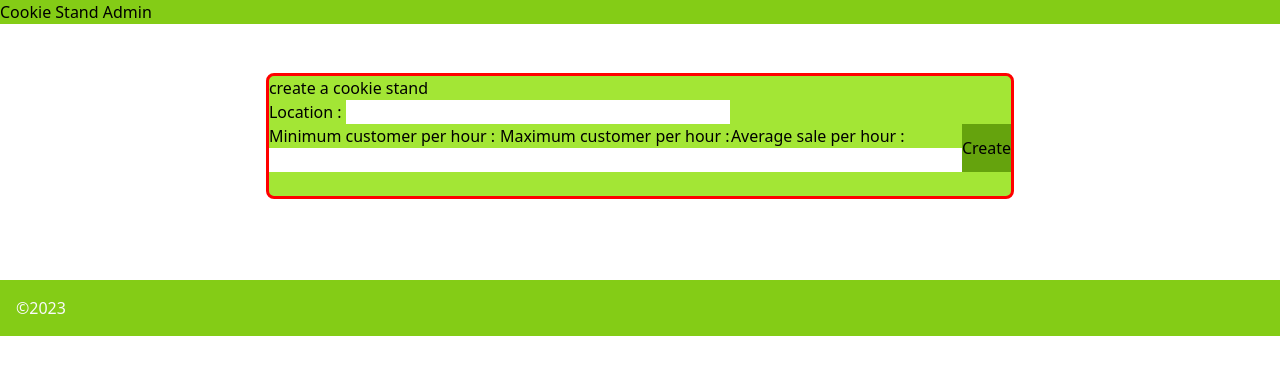
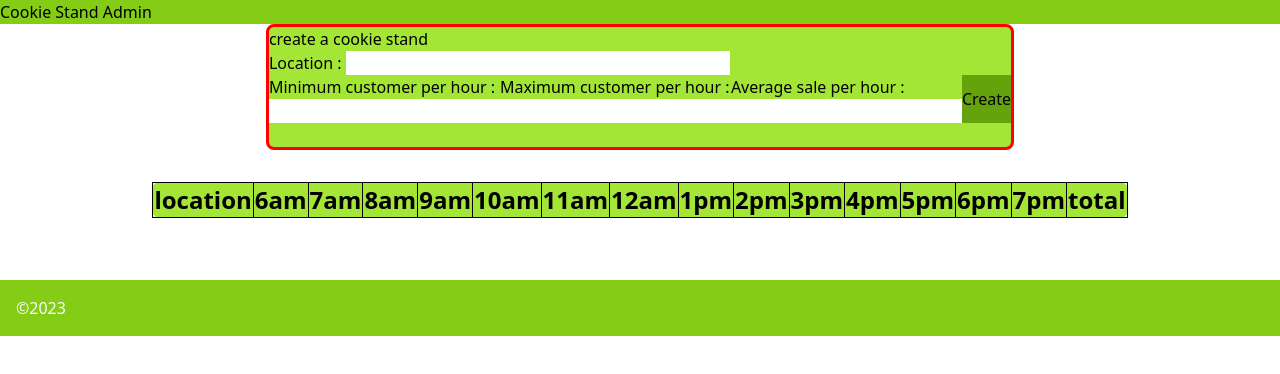
Before and after one commit to AbdelrahmanElatrash/cookie-stand-admin, a Next.js app: page / in a window 1280 px wide. Shown: the top 374 px of the page. Built offline with nearby package versions, Linux system fonts and the light colour scheme.

Commit message:
handel form data and render it to table

```diff
--- /dev/null
+++ b/pages/component/CookieTable.js
@@ -0,0 +1,55 @@
+
+const CookieTable= ({cookieData})=>{
+    return (
+        <>
+         <table className="w-1/2 mx-auto my-8 text-2xl text-center bg-lime-400 rounded-lg">
+                <thead>
+                    <tr>
+                        <th className="border border-black">location</th>
+                        <th className="border border-black">6am</th>
+                        <th className="border border-black">7am</th>
+                        <th className="border border-black">8am</th>
+                        <th className="border border-black">9am</th>
+                        <th className="border border-black">10am</th>
+                        <th className="border border-black">11am</th>
+                        <th className="border border-black">12am</th>
+                        <th className="border border-black">1pm</th>
+                        <th className="border border-black">2pm</th>
+                        <th className="border border-black">3pm</th>
+                        <th className="border border-black">4pm</th>
+                        <th className="border border-black">5pm</th>
+                        <th className="border border-black">6pm</th>
+                        <th className="border border-black">7pm</th>
+                        <th className="border border-black">total</th>
+                    </tr>
+                </thead>
+                <tbody>
+                    {cookieData.map(item => (
+                        <tr key={item.id} >
+                            <td className="border border-black">{item.location}</td>
+                            <td className="border border-black"></td>
+                            <td className="border border-black"></td>
+                            <td className="border border-black"></td>
+                            <td className="border border-black"></td>
+                            <td className="border border-black"></td>
+                            <td className="border border-black"></td>
+                            <td className="border border-black"></td>
+                            <td className="border border-black"></td>
+                            <td className="border border-black"></td>
+                            <td className="border border-black"></td>
+                            <td className="border border-black"></td>
+                            <td className="border border-black"></td>
+                            <td className="border border-black"></td>
+                            <td className="border border-black"></td>
+                            <td className="border border-black"></td>
+                        </tr>
+                    ))
+
+                    }
+                </tbody>
+            </table>
+        </>
+    )
+};
+
+export default CookieTable
--- /dev/null
+++ b/pages/component/Footer.js
@@ -0,0 +1,11 @@
+
+
+const Footer=()=>{
+    return (
+    <footer className="p-4 mt-8 bg-lime-500 text-gray-50 object-bottom ">
+        &copy;2023
+    </footer>
+    )
+};
+
+export default Footer
--- a/pages/component/Form.js
+++ b/pages/component/Form.js
@@ -1,35 +1,61 @@
+
+import { useState } from "react";
 
 const myStyle = {
     border: "3px solid red" ,
 };
-function Form() {
+
+
+function Form({addCookieData,g_id}) {
+
+    const [formData, setFormData]=useState({})
+
+
+
+    function handelFormData(event){
+        setFormData({id:g_id ,
+                    location:event.target.location.value,
+                    minimum:event.target.minimum.value,
+                    maximum:event.target.maximum.value,
+                    average:event.target.average.value})
+
+
+        event.preventDefault()
+        addCookieData(formData)
+
+    }
+
+
     return (
         <div className="bg-lime-400 rounded-lg" style={myStyle}>
             <h1>create a cookie stand</h1>
 
-            <form className="">
-                <label >Location : <input className="flex-initial w-96" type="text" name="location"></input></label> <br></br>
+            <form className="" onSubmit={handelFormData}>
 
-                <div className="flex flex-row justify-around">
+                <label >Location : <input className="flex-initial w-96" type="text" name="location"
+                                    ></input></label> <br></br>
+
+                <div className="flex content-around flex-row">
 
                     <div className="">
                     <label>Minimum customer per hour : </label> <br></br>
-                    <input type="text" name="minimum"></input>
+                    <input type="text" name="minimum"  ></input>
                     </div>
 
                     <div className="">
                     <label>Maximum customer per hour : </label><br></br>
-                    <input type="text" name="maximum"></input>
+                    <input type="text" name="maximum" ></input>
                     </div>
 
                     <div className="">
                     <label>Average sale per hour : </label><br></br>
-                    <input type="text" name="average"></input>
+                    <input type="text" name="average" ></input>
                     </div>
 
-                    <button className="bg-lime-600  hover:bg-lime-700">Create</button>
+                    <button className="bg-lime-600  hover:bg-lime-700" type="submit">Create</button>
                 </div>
                 <br></br>
+
             </form>
         </div>
     )
--- /dev/null
+++ b/pages/component/Header.js
@@ -0,0 +1,11 @@
+
+
+const Header =()=>{
+    return (
+        <header className="flex justify-start w-full h-1/4 bg-lime-500 ">
+        <h1 className="h-1/4">   Cookie Stand Admin  </h1>
+      </header>
+    )
+}
+
+export default  Header
--- a/pages/index.js
+++ b/pages/index.js
@@ -1,8 +1,20 @@
 import Head from "next/head";
 import Form from "./component/Form";
+import Header from "./component/Header";
+import Footer from "./component/Footer";
+import CookieTable from "./component/CookieTable";
+import { useState } from "react";
+
+export default function Home(){
 
 
-export default function Home(){
+  const [cookieData,setCookieData]=useState([])
+
+  const addCookieData=(obj)=>{
+    setCookieData([...cookieData,obj])
+  }
+
+
   return (
     <>
 
@@ -10,19 +22,14 @@ export default function Home(){
       <title> Cookie Stand Admin</title>
     </Head>
 
+    <Header />
 
+    <main className= "grid  place-items-center h-56" >
+          <Form addCookieData={addCookieData}/>
+          <CookieTable cookieData={cookieData} g_id={cookieData.length} />
+    </main>
 
-      <header className="flex justify-start w-full h-1/4 bg-lime-500 ">
-        <h1 className="h-1/4">   Cookie Stand Admin  </h1>
-      </header>
-
-      <main className= "grid  place-items-center h-56" >
-          <Form></Form>
-      </main>
-
-      <footer className="p-4 mt-8 bg-lime-500 text-gray-50 object-bottom ">
-        &copy;2023
-      </footer>
+    <Footer/>
 
 
     </>
```
